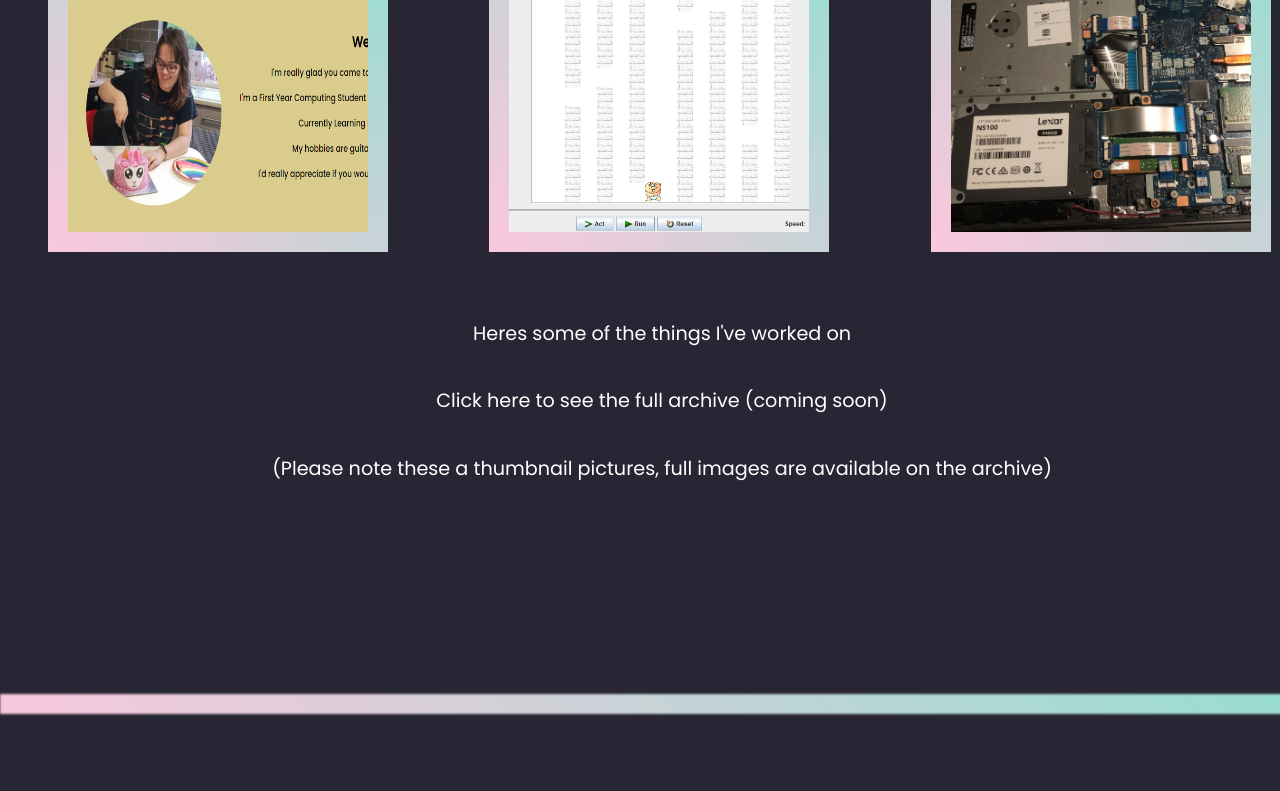
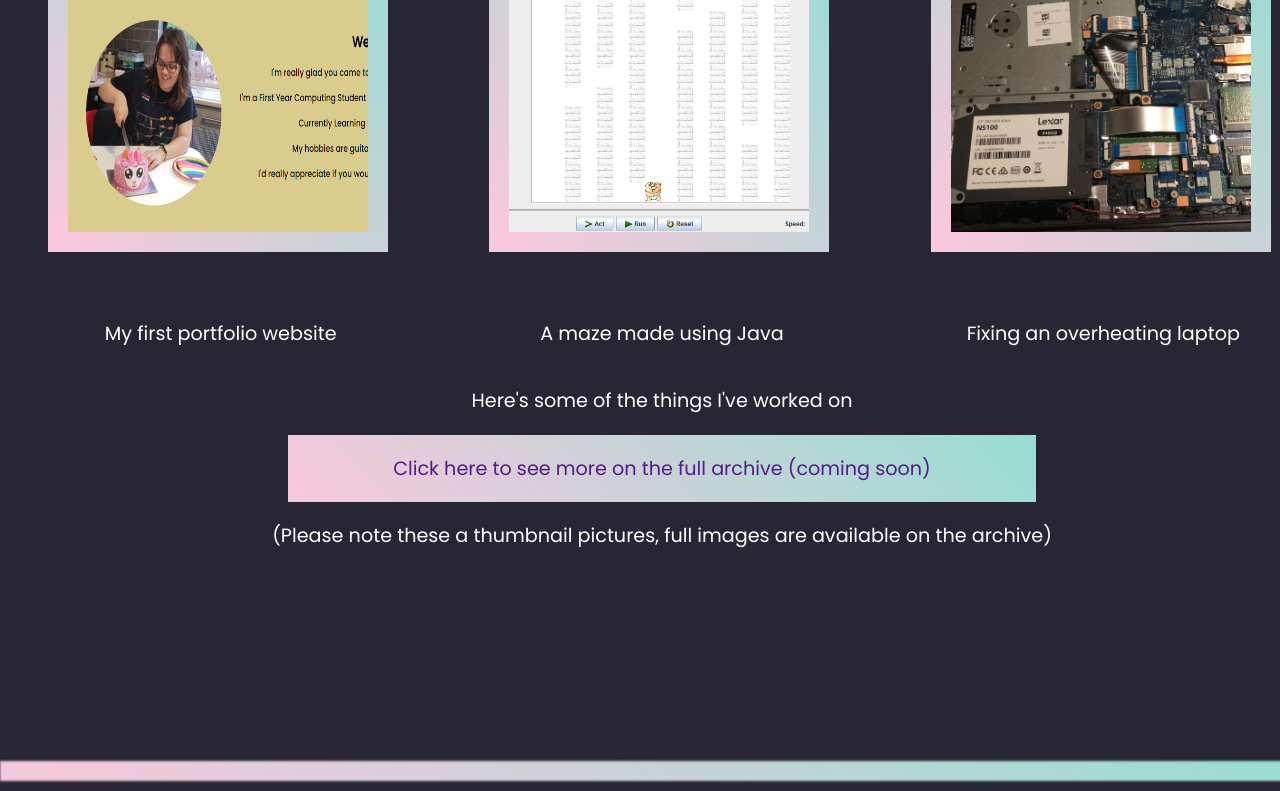
Before and after one commit to EmilyF99/Personal-Website-2021, a plain HTML site: page index.html in a window 1280 px wide. Shown: the part 2410-3201 px from the top of the page. Drawn offline with nearby package versions, Linux system fonts and the light colour scheme.

Commit message:
Added labels to project

```diff
--- a/desktop.css
+++ b/desktop.css
@@ -214,6 +214,7 @@ nav li{
     grid-template-rows: auto;
     grid-template-areas:"project-title project-title project-title"
                         "project-1 project-2 project-3"
+                        "project-1-label project-2-label project-3-label"
                         "project-txt project-txt project-txt";
 }
 .project-title {
@@ -232,6 +233,10 @@ nav li{
     margin-top: 5em;
 }
 
+.project-1-label {
+    grid-area:project-1-label;
+}
+
 .project-2 {
     grid-area:project-2;
     height: 300px;
@@ -243,6 +248,10 @@ nav li{
     z-index: -1;
     margin: 3em;
     margin-top: 5em;
+}
+
+.project-2-label {
+    grid-area:project-2-label;
 }
 
 .project-3 {
@@ -258,10 +267,14 @@ nav li{
     margin-top: 5em;
 }
 
+.project-3-label {
+    grid-area:project-3-label;
+}
 .web-port {
     height: 300px;
     width: 300px;
 }
+
 .baby-maze {
     height: 300px;
     width: 300px;
@@ -274,7 +287,11 @@ nav li{
 .project-txt {
     grid-area:project-txt;
 }
-
+.project-txt  p:nth-of-type(2) {
+    background: linear-gradient(45deg,#F8C8DC ,#96DED1);
+    margin-left: 15em;
+    margin-right:15em;
+}
 .projects-experiences-divide {
     grid-area:projects-experiences-divide;
     background: linear-gradient(45deg,#F8C8DC ,#96DED1);
--- a/index.html
+++ b/index.html
@@ -82,16 +82,29 @@
                         <img src="Final-Desktop-Index-page.png" class="web-port">
                     </div>
 
+                    <div class="project-1-label">
+                        <p>My first portfolio website</p>
+                    </div>
+
                     <div class="project-2">
                         <img src="baby-maze.png" class="baby-maze">
+                    </div>
+
+                    <div class="project-2-label">
+                        <p>A maze made using Java</p>
                     </div>
 
                     <div class="project-3">
                         <img src="lap-repair.jpeg" class="lap-repair">
                     </div>
+
+                    <div class="project-3-label">
+                        <p>Fixing an overheating laptop</p>
+                    </div>
+
                     <div class="project-txt">
-                        <p>Heres some of the things I've worked on</p>
-                        <p>Click here to see the full archive (coming soon)</p>
+                        <p>Here's some of the things I've worked on</p>
+                        <p><a href="">Click here to see more on the full archive (coming soon)</a></p>
                         <p>(Please note these a thumbnail pictures, full images are available on the archive)</p>
                     </div>
                 </div>
```
